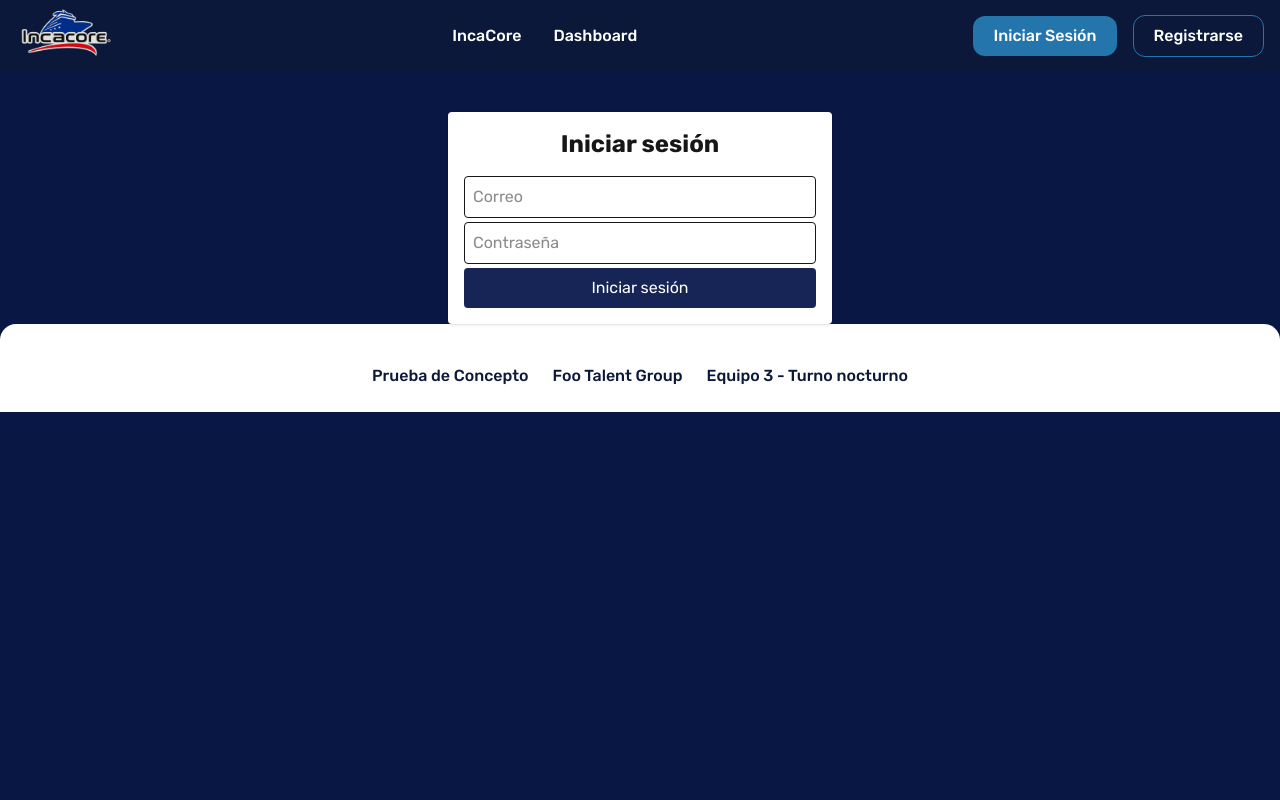
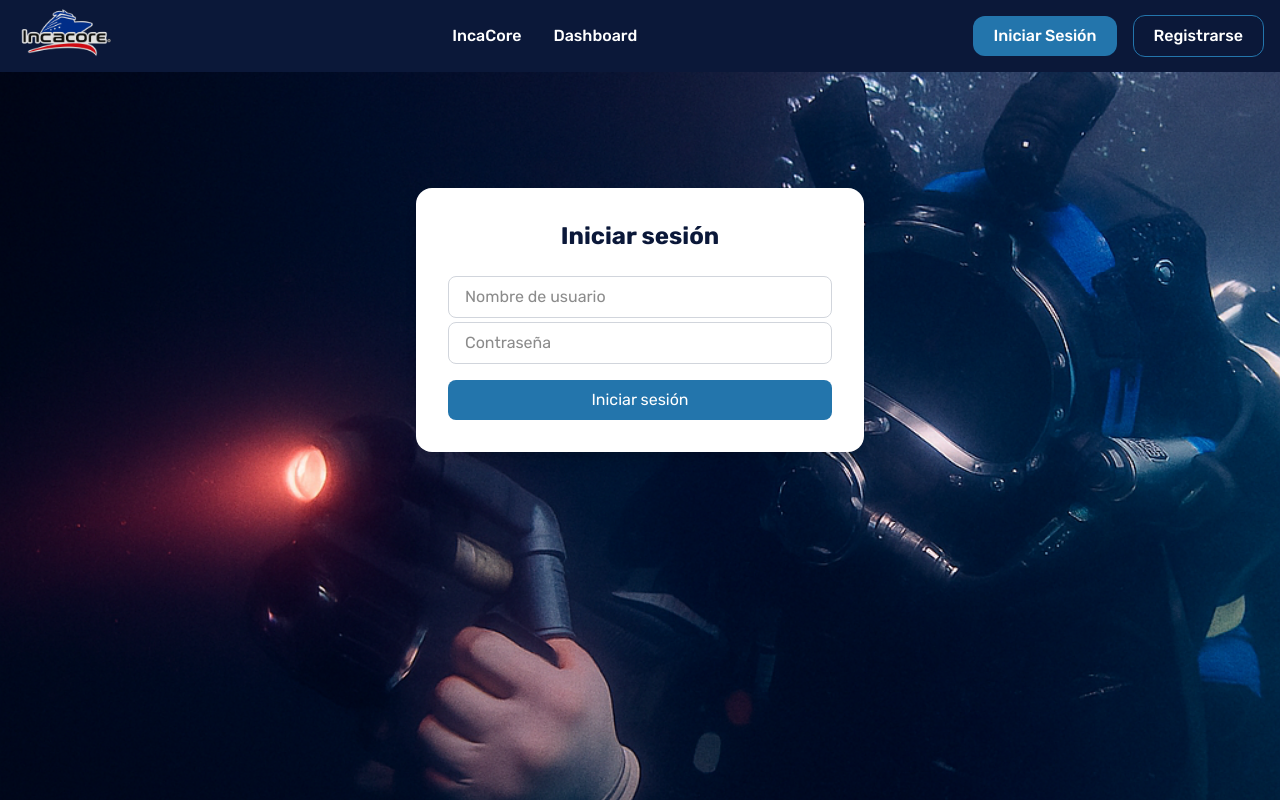
Before and after one commit to ivanSegal/FooTalent-03, a Next.js app in the folder frontend/: page /login in a window 1280 px wide. Shown: the top 800 px of the page. Built offline with nearby package versions, Linux system fonts and the light colour scheme.

Commit message:
Update logic of function this login

```diff
--- a/frontend/src/app/login/page.jsx
+++ /dev/null
@@ -1,110 +0,0 @@
-"use client";
-import { useState } from "react";
-
-export default function LoginPage() {
-  const [formData, setFormData] = useState({ email: "", password: "" });
-  const [errors, setErrors] = useState({});
-  const [isSubmitting, setIsSubmitting] = useState(false);
-
-  const handleChange = (e) => {
-    setFormData({ ...formData, [e.target.name]: e.target.value });
-  };
-
-  const validate = () => {
-    const newErrors = {};
-
-    if (!formData.email.trim()) {
-      newErrors.email = "El correo es obligatorio.";
-    } else if (!/^[^\s@]+@[^\s@]+\.[^\s@]+$/.test(formData.email)) {
-      newErrors.email = "El correo no tiene un formato válido.";
-    }
-
-    if (!formData.password.trim()) {
-      newErrors.password = "La contraseña es obligatoria.";
-    } else if (formData.password.length < 6) {
-      newErrors.password = "La contraseña debe tener al menos 6 caracteres.";
-    }
-
-    return newErrors;
-  };
-
-  const handleSubmit = async (e) => {
-    e.preventDefault();
-    const validationErrors = validate();
-
-    if (Object.keys(validationErrors).length > 0) {
-      setErrors(validationErrors);
-      return;
-    }
-
-    setErrors({});
-    setIsSubmitting(true);
-
-    try {
-      const res = await fetch("/api/login", {
-        method: "POST",
-        headers: { "Content-Type": "application/json" },
-        body: JSON.stringify(formData),
-      });
-
-      const data = await res.json();
-      console.log("Respuesta del login:", data);
-    } catch (error) {
-      console.error("Error al enviar el formulario:", error);
-    } finally {
-      setIsSubmitting(false);
-    }
-  };
-
-  return (
-    <div className="relative max-w-sm mx-auto mt-10">
-      <form onSubmit={handleSubmit} className="relative bg-white p-4 rounded shadow">
-        <h2 className="text-2xl font-bold mb-4 text-center">Iniciar sesión</h2>
-
-        <input
-          type="email"
-          name="email"
-          placeholder="Correo"
-          value={formData.email}
-          onChange={handleChange}
-          className="w-full border p-2 mb-1 rounded"
-        />
-        {errors.email && (
-          <p className="text-red-500 text-xs mb-3">{errors.email}</p>
-        )}
-
-        <input
-          type="password"
-          name="password"
-          placeholder="Contraseña"
-          value={formData.password}
-          onChange={handleChange}
-          className="w-full border p-2 mb-1 rounded"
-        />
-        {errors.password && (
-          <p className="text-red-500 text-xs mb-3">{errors.password}</p>
-        )}
-
-        <button
-          type="submit"
-          disabled={isSubmitting}
-          className={`w-full bg-blue-950 text-white py-2 rounded ${
-            isSubmitting ? "opacity-50 cursor-not-allowed" : ""
-          }`}
-        >
-           Iniciar sesión
-        </button>
-      </form>
-
-      {isSubmitting && (
-        <div className="absolute inset-0 bg-opacity-30 flex items-center justify-center z-20">
-          <div className="bg-white p-6 rounded-lg shadow-xl flex flex-col items-center">
-            <div className="w-8 h-8 border-4 border-blue-600 border-t-transparent rounded-full animate-spin mb-3" />
-            <p className="text-blue-900 font-medium">Iniciando sesión...</p>
-          </div>
-        </div>
-      )}
-    </div>
-
-  );
-}
--- /dev/null
+++ b/frontend/src/app/login/page.tsx
@@ -0,0 +1,105 @@
+"use client";
+
+import { useState } from "react";
+import fondo from "@/assets/images/fondo.png";
+import { login } from "../../services/authService";
+
+export default function LoginPage() {
+  const [formData, setFormData] = useState({ username: "", password: "" });
+  const [errors, setErrors] = useState<Record<string, string>>({});
+  const [isSubmitting, setIsSubmitting] = useState(false);
+  const usernameRegex = /^[a-zA-Z0-9._]{4,20}$/;
+
+  const handleChange = (e: React.ChangeEvent<HTMLInputElement>) => {
+    setFormData({ ...formData, [e.target.name]: e.target.value });
+  };
+
+  const validate = () => {
+    const newErrors: Record<string, string> = {};
+
+    if (!formData.username.trim()) {
+      newErrors.username = "El username es obligatorio.";
+    } else if (!usernameRegex.test(formData.username)) {
+      newErrors.username = "El username no tiene un formato válido.";
+    }
+
+    if (!formData.password.trim()) {
+      newErrors.password = "La contraseña es obligatoria.";
+    } else if (formData.password.length < 6) {
+      newErrors.password = "La contraseña debe tener al menos 6 caracteres.";
+    }
+
+    return newErrors;
+  };
+
+  const handleSubmit = async (e: React.FormEvent) => {
+    e.preventDefault();
+    const validationErrors = validate();
+    if (Object.keys(validationErrors).length > 0) {
+      setErrors(validationErrors);
+      return;
+    }
+
+    setErrors({});
+    setIsSubmitting(true);
+    try {
+      const data = await login(formData);
+      console.log("Respuesta del login:", data);
+    } catch (error) {
+      console.error("Error al enviar el formulario:", error);
+    } finally {
+      setIsSubmitting(false);
+    }
+  };
+
+  return (
+    <div
+      className="relative grid min-h-screen grid-rows-[20px_auto_20px] items-start justify-items-center bg-cover bg-center px-8 pt-20 pb-20 sm:px-10 sm:pt-36 sm:pb-36"
+      style={{ backgroundImage: `url(${fondo.src})` }}
+    >
+      <form
+        onSubmit={handleSubmit}
+        className="z-10 row-start-2 -mt-12 w-full max-w-md rounded-2xl bg-white p-8 shadow-lg"
+      >
+        <h2 className="mb-6 text-center text-2xl font-bold text-[#0b1839]">Iniciar sesión</h2>
+
+        <input
+          type="text"
+          name="username"
+          placeholder="Nombre de usuario"
+          value={formData.username}
+          onChange={handleChange}
+          className={`w-full rounded-lg border px-4 py-2 focus:ring-2 focus:ring-[#2375AC] focus:outline-none ${errors.username ? "border-red-500" : "border-gray-300"} mb-1`}
+        />
+        {errors.username && <p className="mb-3 text-xs text-red-500">{errors.username}</p>}
+
+        <input
+          type="password"
+          name="password"
+          placeholder="Contraseña"
+          value={formData.password}
+          onChange={handleChange}
+          className={`w-full rounded-lg border px-4 py-2 focus:ring-2 focus:ring-[#2375AC] focus:outline-none ${errors.password ? "border-red-500" : "border-gray-300"} mb-4`}
+        />
+        {errors.password && <p className="mb-3 text-xs text-red-500">{errors.password}</p>}
+
+        <button
+          type="submit"
+          disabled={isSubmitting}
+          className={`w-full rounded-lg bg-[#2375AC] py-2 text-white transition hover:bg-[#1e6b94] ${isSubmitting ? "cursor-not-allowed opacity-50" : ""} `}
+        >
+          Iniciar sesión
+        </button>
+      </form>
+
+      {isSubmitting && (
+        <div className="absolute inset-0 z-20 flex items-center justify-center bg-black/30">
+          <div className="flex flex-col items-center rounded-lg bg-white p-6 shadow-xl">
+            <div className="mb-3 h-8 w-8 animate-spin rounded-full border-4 border-blue-600 border-t-transparent" />
+            <p className="font-medium text-blue-900">Iniciando sesión...</p>
+          </div>
+        </div>
+      )}
+    </div>
+  );
+}
--- a/frontend/src/app/register/page.jsx
+++ b/frontend/src/app/register/page.jsx
@@ -1,23 +1,25 @@
 "use client";
 import { useState } from "react";
-
+import { register } from "../../services/authService";
 export default function RegisterPage() {
   const [formData, setFormData] = useState({
-    name: "",
-    email: "",
+    username: "",
     password: "",
+    confirmPassword: "",
+    role: "",
   });
   const [errors, setErrors] = useState({});
   const [isLoading, setIsLoading] = useState(false);
+  const usernameRegex = /^[a-zA-Z0-9._]{4,20}$/;
 
-  const handleChange = (e) =>
-    setFormData({ ...formData, [e.target.name]: e.target.value });
+  const handleChange = (e) => setFormData({ ...formData, [e.target.name]: e.target.value });
 
   const validate = () => {
     const newErrors = {};
-    if (!formData.name.trim()) newErrors.name = "El nombre es obligatorio.";
-    if (!formData.email.includes("@"))
-      newErrors.email = "El correo no es válido.";
+    if (!usernameRegex.test(formData.username)) {
+      newErrors.username =
+        "El nombre de usuario solo puede contener letras, números, puntos o guiones bajos (4-20 caracteres).";
+    }
     if (formData.password.length < 6)
       newErrors.password = "La contraseña debe tener al menos 6 caracteres.";
     return newErrors;
@@ -34,12 +36,7 @@ export default function RegisterPage() {
     setErrors({});
     setIsLoading(true);
     try {
-      const res = await fetch("/api/register", {
-        method: "POST",
-        headers: { "Content-Type": "application/json" },
-        body: JSON.stringify(formData),
-      });
-      const data = await res.json();
+      const data = await register(formData);
       console.log("Respuesta del registro:", data);
     } catch (err) {
       console.error("Error:", err);
@@ -49,53 +46,57 @@ export default function RegisterPage() {
   };
 
   return (
-    <div className="relative max-w-sm mx-auto mt-10">
+    <div className="relative mx-auto mt-10 max-w-sm">
       <form onSubmit={handleSubmit} className="relative">
-        <h2 className="text-2xl font-bold mb-4 text-center">Registrate</h2>
+        <h2 className="mb-4 text-center text-2xl font-bold">Registrate</h2>
 
         <input
           type="text"
-          name="name"
-          placeholder="Nombre"
+          name="username"
+          placeholder="Nombre de usuario"
           onChange={handleChange}
-          className="w-full border p-2 mb-1 rounded"
+          className="mb-1 w-full rounded border p-2"
         />
-        {errors.name && (
-          <p className="text-red-500 text-xs mb-3">{errors.name}</p>
-        )}
-
-        <input
-          type="email"
-          name="email"
-          placeholder="Correo"
-          onChange={handleChange}
-          className="w-full border p-2 mb-1 rounded"
-        />
-        {errors.email && (
-          <p className="text-red-500 text-xs mb-3">{errors.email}</p>
-        )}
+        {errors.username && <p className="mb-3 text-xs text-red-500">{errors.username}</p>}
 
         <input
           type="password"
           name="password"
           placeholder="Contraseña"
           onChange={handleChange}
-          className="w-full border p-2 mb-1 rounded"
+          className="mb-1 w-full rounded border p-2"
         />
-        {errors.password && (
-          <p className="text-red-500 text-xs mb-3">{errors.password}</p>
-        )}
+        {errors.password && <p className="mb-3 text-xs text-red-500">{errors.password}</p>}
 
-        <button className="w-full bg-blue-950 text-white py-2 rounded">
-          Registrarme
-        </button>
+        <input
+          type="password"
+          name="confirmPassword"
+          placeholder="Confirmar Contraseña"
+          onChange={handleChange}
+          className="mb-1 w-full rounded border p-2"
+        />
+        {errors.password && <p className="mb-3 text-xs text-red-500">{errors.password}</p>}
+
+        <select
+          name="role"
+          value={formData.role}
+          onChange={handleChange}
+          className="mb-4 w-full rounded border bg-white p-2"
+        >
+          <option value="">Selecciona un rol</option>
+          <option value="ADMIN">ADMIN</option>
+          <option value="OPERATIONS_MANAGER">OPERATIONS_MANAGER</option>
+          <option value="WAREHOUSE_STAFF">WAREHOUSE_STAFF</option>
+        </select>
+
+        <button className="w-full rounded bg-blue-950 py-2 text-white">Registrarme</button>
       </form>
 
       {isLoading && (
-        <div className="absolute inset-0  bg-opacity-30 flex items-center justify-center z-20">
-          <div className="bg-white p-6 rounded-lg shadow-xl flex flex-col items-center">
-            <div className="w-8 h-8 border-4 border-blue-600 border-t-transparent rounded-full animate-spin mb-4" />
-            <p className="text-blue-900 font-medium">Registrando...</p>
+        <div className="bg-opacity-30 absolute inset-0 z-20 flex items-center justify-center">
+          <div className="flex flex-col items-center rounded-lg bg-white p-6 shadow-xl">
+            <div className="mb-4 h-8 w-8 animate-spin rounded-full border-4 border-blue-600 border-t-transparent" />
+            <p className="font-medium text-blue-900">Registrando...</p>
           </div>
         </div>
       )}
--- /dev/null
+++ b/frontend/src/services/authService.ts
@@ -0,0 +1,30 @@
+import { AuthUser } from "../types/auth";
+import api from "./api";
+
+const saveToken = (token: string) => {
+  localStorage.setItem("token", token);
+};
+
+export const register = async (data: AuthUser) => {
+  const response = await api.post("/auth/register", data);
+  console.log("Data being sent to register:", data);
+
+  const result = response.data as AuthUser;
+
+  if (result.token) {
+    saveToken(result.token);
+  }
+  console.log("User registered successfully:", result);
+  return result;
+};
+
+export const login = async (data: Pick<AuthUser, "email" | "password">) => {
+  const response = await api.post("/auth/login", data);
+  const result = response.data as AuthUser;
+
+  if (result.token) {
+    saveToken(result.token);
+  }
+  console.log("User logged in successfully:", result);
+  return result;
+};
```
Also changed, not shown: frontend/src/services/api.ts (added, +11 -0 lines), frontend/src/types/auth.ts (added, +8 -0 lines), frontend/src/services/axiosInstance.tsx (line endings or trailing spaces).
